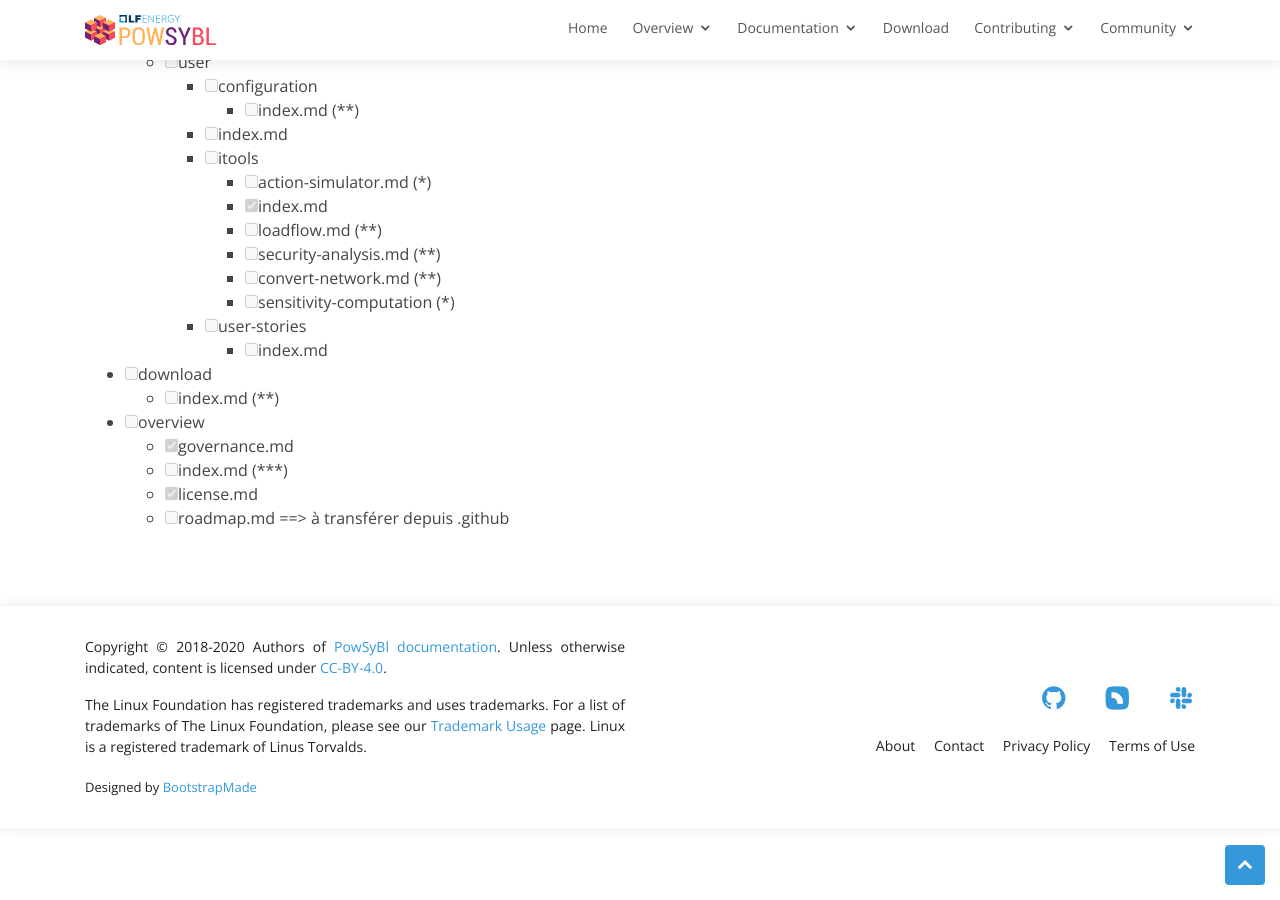
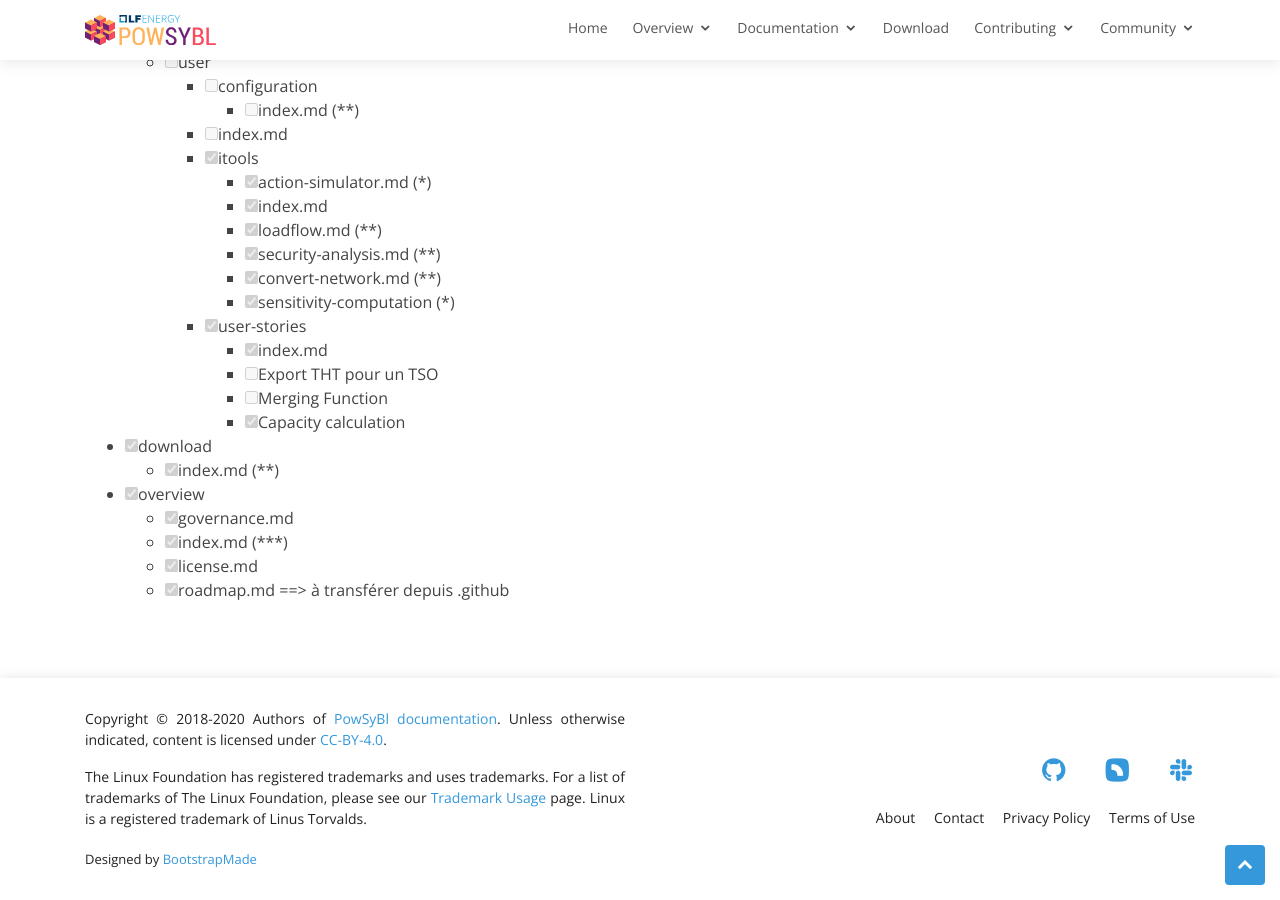
Before and after one commit to powsybl/powsybl.github.io, a Jekyll site: the page built from pages/todo/avancement.md, in a window 1280 px wide and 900 px high, scrolled down 1570 px. Built offline with Jekyll 4.4.1, drawn with Linux system fonts in a browser that asks for light colours.

Commit message:
Update avancement
Signed-off-by: Mathieu BAGUE <mathieu.bague@rte-france.com>

```diff
--- a/pages/todo/avancement.md
+++ b/pages/todo/avancement.md
@@ -21,9 +21,9 @@
     - [ ] developer
         - [ ] artifacts.md (**)
         - [ ] itools-packager.md
-        - [ ] repositories (*)
-            - [ ] index.md
-            - [ ] powsybl-core.md
+        - [X] repositories (*)
+            - [X] index.md
+            - [X] powsybl-core.md
         - [ ] tutorials
             - [ ] afs.md
             - [ ] exporter.md
@@ -34,7 +34,7 @@
             - [X] itools-packager.md
             - [ ] loadflow
             - [ ] security-analysis.md
-            - [ ] sensitivity-computation.md
+            - [X] sensitivity-computation.md
             - [ ] topology
     - [ ] grid
         - [ ] features
@@ -53,8 +53,8 @@
     - [ ] hpc
         - [ ] index.md
     - [ ] index.html
-    - [ ] microservices (*)
-        - [ ] index.md
+    - [X] microservices (*)
+        - [X] index.md
     - [ ] simulation
         - [ ] powerflow
             - [ ] index.md
@@ -62,8 +62,8 @@
         - [ ] securityanalysis
             - [ ] index.md  (**)
             - [ ] actionDSL (**)
-        - [ ] sensitivity
-            - [ ] index.md
+        - [X] sensitivity
+            - [X] index.md
         - [ ] timedomain
             - [ ] dynawo.md
             - [ ] index.md
@@ -71,19 +71,22 @@
         - [ ] configuration
             - [ ] index.md (**)
         - [ ] index.md
-        - [ ] itools
-            - [ ] action-simulator.md (*)
+        - [X] itools
+            - [X] action-simulator.md (*)
             - [X] index.md
-            - [ ] loadflow.md (**)
-            - [ ] security-analysis.md (**)
-            - [ ] convert-network.md (**)
-            - [ ] sensitivity-computation (*)
-        - [ ] user-stories
-            - [ ] index.md
-- [ ] download
-    - [ ] index.md (**)
-- [ ] overview
+            - [X] loadflow.md (**)
+            - [X] security-analysis.md (**)
+            - [X] convert-network.md (**)
+            - [X] sensitivity-computation (*)
+        - [X] user-stories
+            - [X] index.md
+            - [ ] Export THT pour un TSO
+            - [ ] Merging Function
+            - [X] Capacity calculation
+- [X] download
+    - [X] index.md (**)
+- [X] overview
     - [X] governance.md
-    - [ ] index.md (***)
+    - [X] index.md (***)
     - [X] license.md
-    - [ ] roadmap.md ==> à transférer depuis .github
+    - [X] roadmap.md ==> à transférer depuis .github
```
